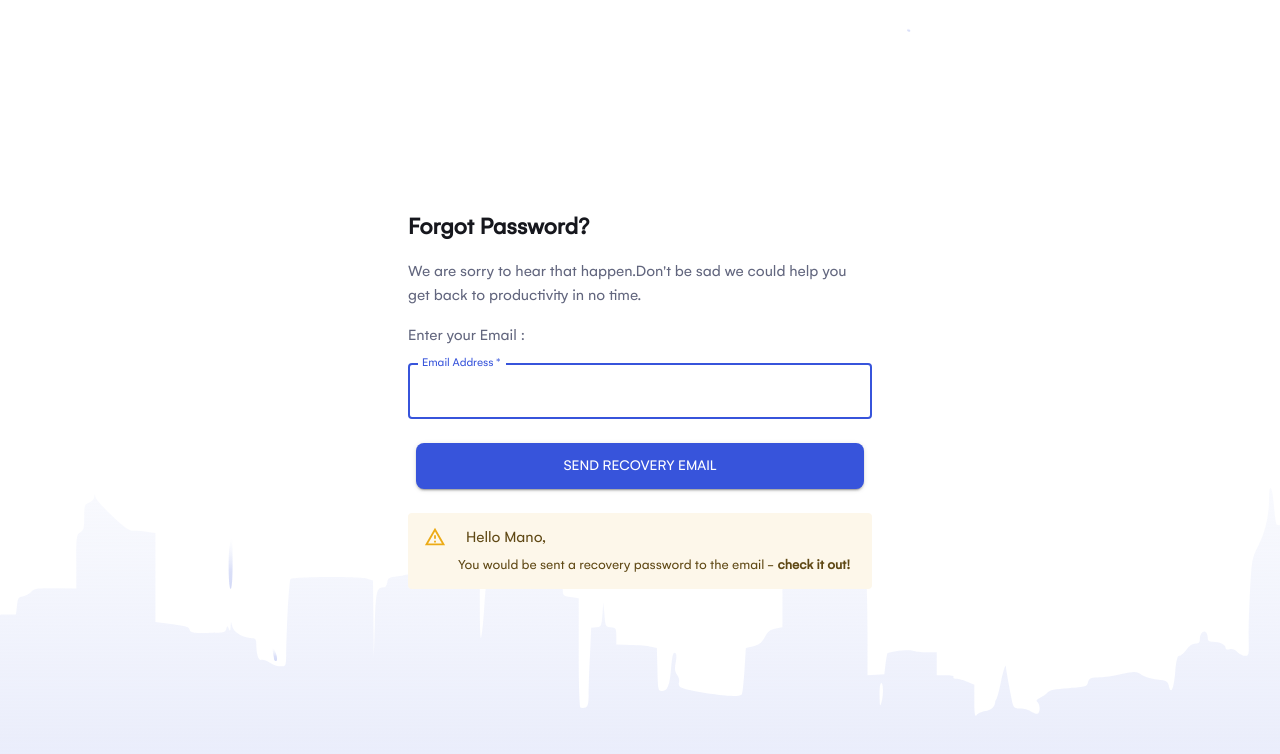
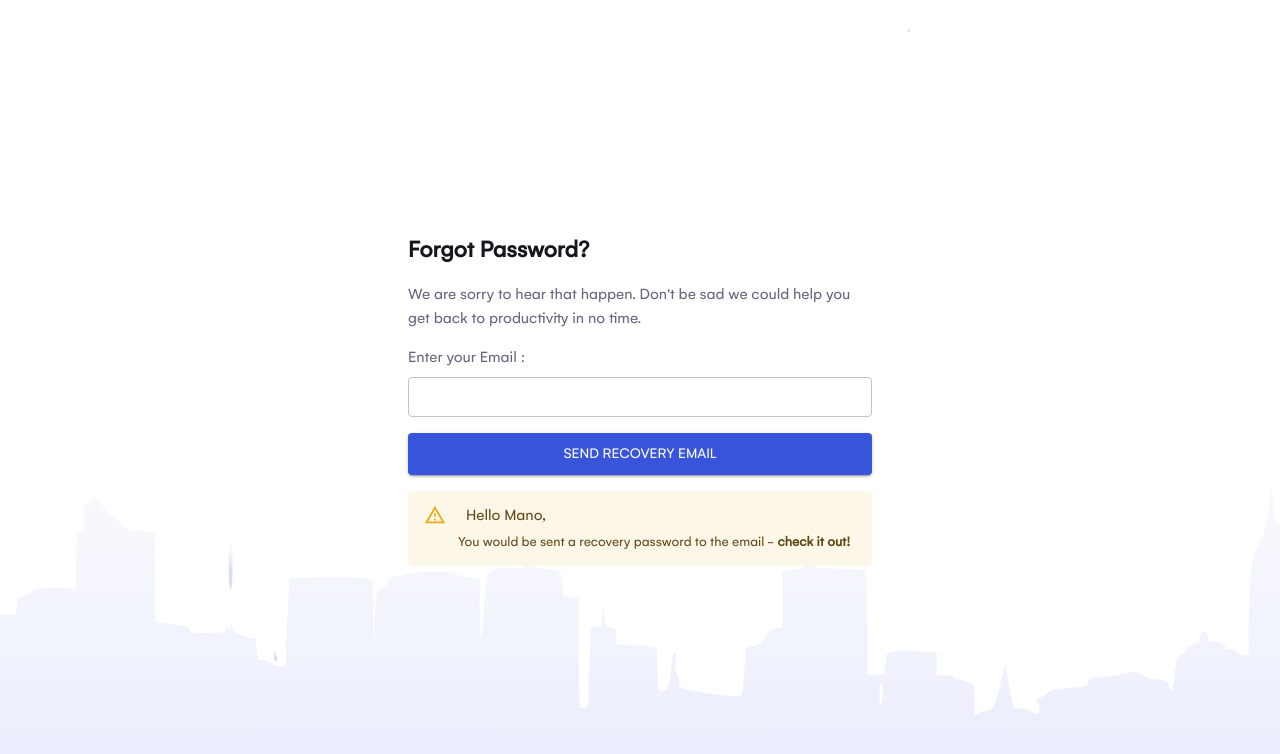
Before and after one commit to cezarmocanu/meteor-internship, a React (Vite) app: page /forgot-password in a window 1280 px wide. Shown: the top 754 px of the page. Built offline with nearby package versions, Linux system fonts and the light colour scheme.

Commit message:
[028-87c] Reworked ForgotPasswordPage and used formik.

```diff
--- a/src/pages/ForgotPasswordPage.jsx
+++ b/src/pages/ForgotPasswordPage.jsx
@@ -8,7 +8,7 @@ import {
 	AlertTitle,
 } from "@mui/material";
 import { useTheme } from "@mui/material/styles";
-
+import ForgotPasswordForm from "../components/forms/ForgotPasswordForm";
 function ForgotPasswordPage() {
 	const theme = useTheme();
 
@@ -49,43 +49,10 @@ function ForgotPasswordPage() {
 						color: "text.secondary",
 					}}
 				>
-					We are sorry to hear that happen.Don't be sad we could help you get
+					We are sorry to hear that happen. Don't be sad we could help you get
 					back to productivity in no time.
 				</Typography>
-				<Typography
-					variant="body1"
-					component="h3"
-					sx={{
-						color: "text.secondary",
-						marginTop: "1rem",
-					}}
-				>
-					Enter your Email :
-				</Typography>
-				<TextField
-					margin="normal"
-					required
-					fullWidth
-					id="email"
-					label="Email Address"
-					name="email"
-					autoComplete="email"
-					autoFocus
-				/>
-				<Stack direction={"row"} justifyContent="center">
-					<Button
-						size="large"
-						variant="contained"
-						sx={{
-							width: "100%",
-							borderRadius: "0.5rem",
-							padding: "0.6rem 1rem",
-							margin: "0.5rem",
-						}}
-					>
-						Send recovery email
-					</Button>
-				</Stack>
+				<ForgotPasswordForm/>
 				<Stack
 					direction="column"
 					sx={{
```
